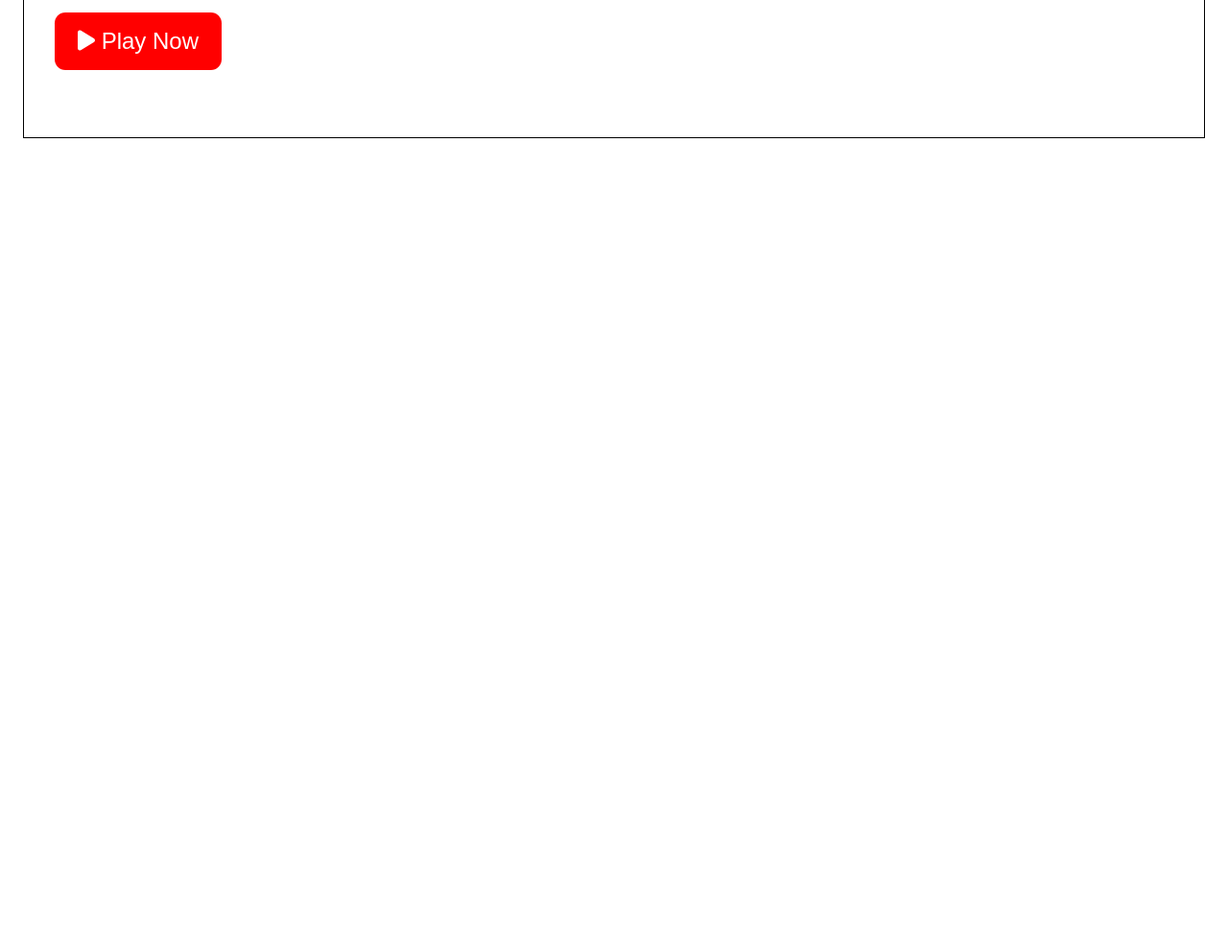
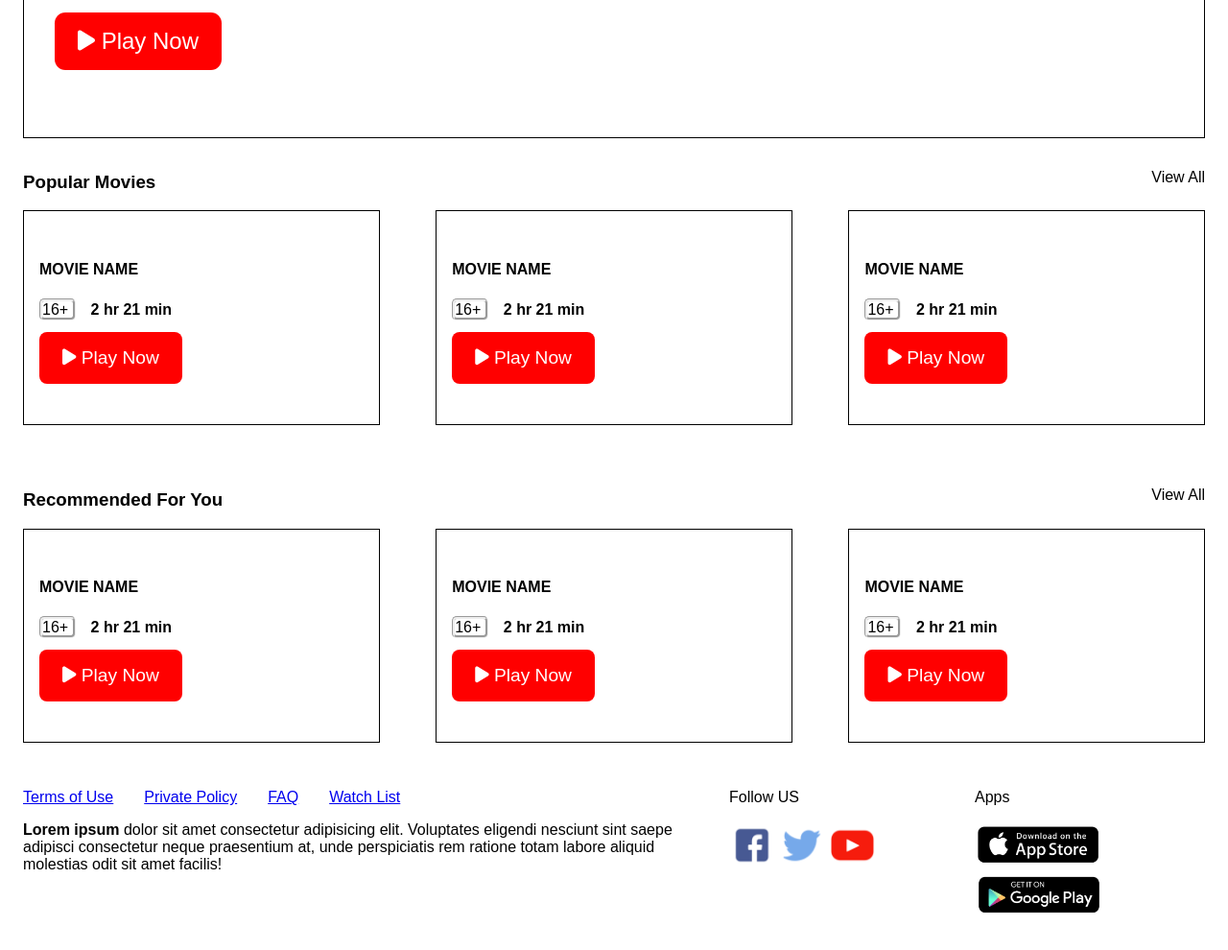
Before and after one commit to mertbatut/witfl-x, a plain HTML site: page index.html in a window 1280 px wide. Shown: the part 506-1496 px from the top of the page at 96% size. Before the commit the page ends 800 px from the top, so only its background shows below. Drawn offline with Linux system fonts and the light colour scheme.

Commit message:
wıtflıx

```diff
--- a/index.css
+++ b/index.css
@@ -56,7 +56,7 @@ main {
     display: flex;
     flex-direction: column;
     justify-content: center;
-
+    align-items: flex-start;
 }
 #age{
     border-style: groove;
@@ -71,6 +71,7 @@ main {
 
 .span-age{
     gap: 4rem;
+
 }
 
 .rating-container{
@@ -90,8 +91,78 @@ main h2{
     display: inline-block;
     background-color: red;
     color: white;
+
+}
+.btn-xl{
     font-size: 1.5rem;
     padding: 1rem 1.5rem;
     border-radius: 0.7rem;
+    margin: 1rem 0;
+}
+.btn-l{
+    font-size: 1.2rem;
+    padding: 1rem 1.5rem;
+    border-radius: 0.5rem;
+    margin: 0.9rem 0;
+    margin-left: 1rem;
 
 }
+.section-content, .section-header{
+    display: flex;
+    justify-content: space-between;
+
+
+}
+.section-content h4  {
+    padding-left: 1rem;
+}
+section{
+    margin: 1rem;
+    margin-bottom: 3rem;
+}
+/* .description{
+    max-width: 50%;
+} */
+
+.card{
+    width: 30%;
+    aspect-ratio: 5/3;
+    border: 1px solid black;
+   display: flex;
+    flex-direction: column;
+    justify-content: center;
+    align-items: flex-start;
+}
+.card h4{
+    margin: 1.5rem 0;
+}
+
+/* footer */
+
+footer{
+    display: flex;
+    justify-content: space-between;
+    gap: 1rem;
+    align-items: flex-start;
+    margin: 1rem;
+    margin-bottom: 6rem;
+}
+footer nav{
+    display: flex;
+    gap: 2rem;
+    margin-bottom: 1rem;
+}
+footer p:nth-child(n+1){
+    margin-top: 0;
+}
+
+footer img{
+    height: 3rem;
+}
+
+footer div {
+    flex-basis: 20%;
+}
+footer div:first-child{
+    flex-basis: 60%;
+}
--- a/index.html
+++ b/index.html
@@ -23,16 +23,18 @@
             </div>
     </header>
     <main>
+        <h2>MOVIE NAME</h2>
         <div class="main-section">
-            <h2>MOVIE NAME</h2>
         <div>
             <span class="rating-container">
-            <i class="fa-solid fa-star"></i>
-            <i class="fa-solid fa-star"></i>
-            <i class="fa-solid fa-star"></i>
-            <i class="fa-solid fa-star"></i>
-            <i class="fa-regular fa-star"></i>
+                <i class="fa-solid fa-star"></i>
+                <i class="fa-solid fa-star"></i>
+                <i class="fa-solid fa-star"></i>
+                <i class="fa-solid fa-star"></i>
+                <i class="fa-regular fa-star"></i>
             </span>
+
+
             <span><b>7.3 IMDB</b></span>
             <span class="span-age" id="age">16+ </span>
             <span class="span-age"><b>2 hr 21 min</b></span>
@@ -43,14 +45,101 @@
             <p><span class="text-red"> Starring: </span>Lorem ipsum dolor sit amet consectetur adipisicing elit. Sit laudantium voluptatem amet eius culpa illum. </p>
             <p><span class="text-red">Genre: </span>Lorem ipsum dolor sit amet, consectetur adipisicing elit. Aperiam, fugit. </p>
             <p><span class="text-red">Tags: </span>Lorem ipsum, dolor sit amet consectetur adipisicing elit. Qui sunt aliquam reiciendis? Quam, iusto quod? </p></div>
-            <div class="btn"><i class="fa-solid fa-play"></i> Play Now</div>
+            <div class="btn btn-xl"><i class="fa-solid fa-play"></i> Play Now</div>
         </div>
 
 
     </main>
-    <section></section>
-    <section></section>
-    <footer></footer>
+    <section>
+        <div class="section-header">
+            <h3>Popular Movies</h3>
+            <p>View All</p>
+        </div>
+        <div class="section-content">
+            <div class="card">
+                <h4>MOVIE NAME</h4>
+                <div class="info-section">
+                    <span class="span-age" id="age">16+ </span>
+                    <span class="span-age"><b>2 hr 21 min</b></span>
+                </div>
+                <div class="btn btn-l"><i class="fa-solid fa-play"></i> Play Now</div>
+            </div>
+                <div class="card">
+                    <h4>MOVIE NAME</h4>
+                    <div class="info-section">
+                        <span class="span-age" id="age">16+ </span>
+                        <span class="span-age"><b>2 hr 21 min</b></span>
+                    </div>
+                    <div class="btn btn-l"><i class="fa-solid fa-play"></i> Play Now</div>
+                </div>
+                <div class="card">
+                    <h4>MOVIE NAME</h4>
+                    <div class="info-section">
+                        <span class="span-age" id="age">16+ </span>
+                        <span class="span-age"><b>2 hr 21 min</b></span>
+                    </div>
+                    <div class="btn btn-l"><i class="fa-solid fa-play"></i> Play Now</div>
+                </div>
+        </div>
+    </section>
+    <section>
+        <div class="section-header">
+            <h3>Recommended For You</h3>
+            <p>View All</p>
+        </div>
+        <div class="section-content">
+            <div class="card">
+                <h4>MOVIE NAME</h4>
+                <div class="info-section">
+                    <span class="span-age" id="age">16+ </span>
+                    <span class="span-age"><b>2 hr 21 min</b></span>
+                </div>
+                <div class="btn btn-l"><i class="fa-solid fa-play"></i> Play Now</div>
+            </div>
+                <div class="card">
+                    <h4>MOVIE NAME</h4>
+                    <div class="info-section">
+                        <span class="span-age" id="age">16+ </span>
+                        <span class="span-age"><b>2 hr 21 min</b></span>
+                    </div>
+                    <div class="btn btn-l"><i class="fa-solid fa-play"></i> Play Now</div>
+                </div>
+                <div class="card">
+                    <h4>MOVIE NAME</h4>
+                    <div class="info-section">
+                        <span class="span-age" id="age">16+ </span>
+                        <span class="span-age"><b>2 hr 21 min</b></span>
+                    </div>
+                    <div class="btn btn-l"><i class="fa-solid fa-play"></i> Play Now</div>
+                </div>
+        </div>
+    </section>
+    <footer>
+        <div>
+            <nav>
+                <a href="#">Terms of Use</a>
+                <a href="#">Private Policy</a>
+                <a href="#">FAQ</a>
+                <a href="#">Watch List</a>
+            </nav>
+            <p><b>Lorem ipsum</b> dolor sit amet consectetur adipisicing elit. Voluptates eligendi nesciunt sint saepe adipisci consectetur neque praesentium at, unde perspiciatis rem ratione totam labore aliquid molestias odit sit amet facilis!</p>
+        </div>
+        <div>
+            <p>Follow US</p>
+            <div>
+                <img src="facebook-icon.png" alt="">
+                <img src="twitter-icon.png" alt="">
+                <img src="youtube-icon.png" alt="">
+            </div>
+        </div>
+        <div>
+            <p>Apps</p>
+            <div>
+                <img src="applestore.png" alt="">
+                <img src="googleplay.png" alt="">
+            </div>
+        </div>
+    </footer>
 
     <script src="https://kit.fontawesome.com/5f33820c66.js" crossorigin="anonymous"></script>
 </body>
```
Also changed, not shown: applestore.png (added), facebook-icon.png (added), googleplay.png (added), twitter-icon.png (added), youtube-icon.png (added).
